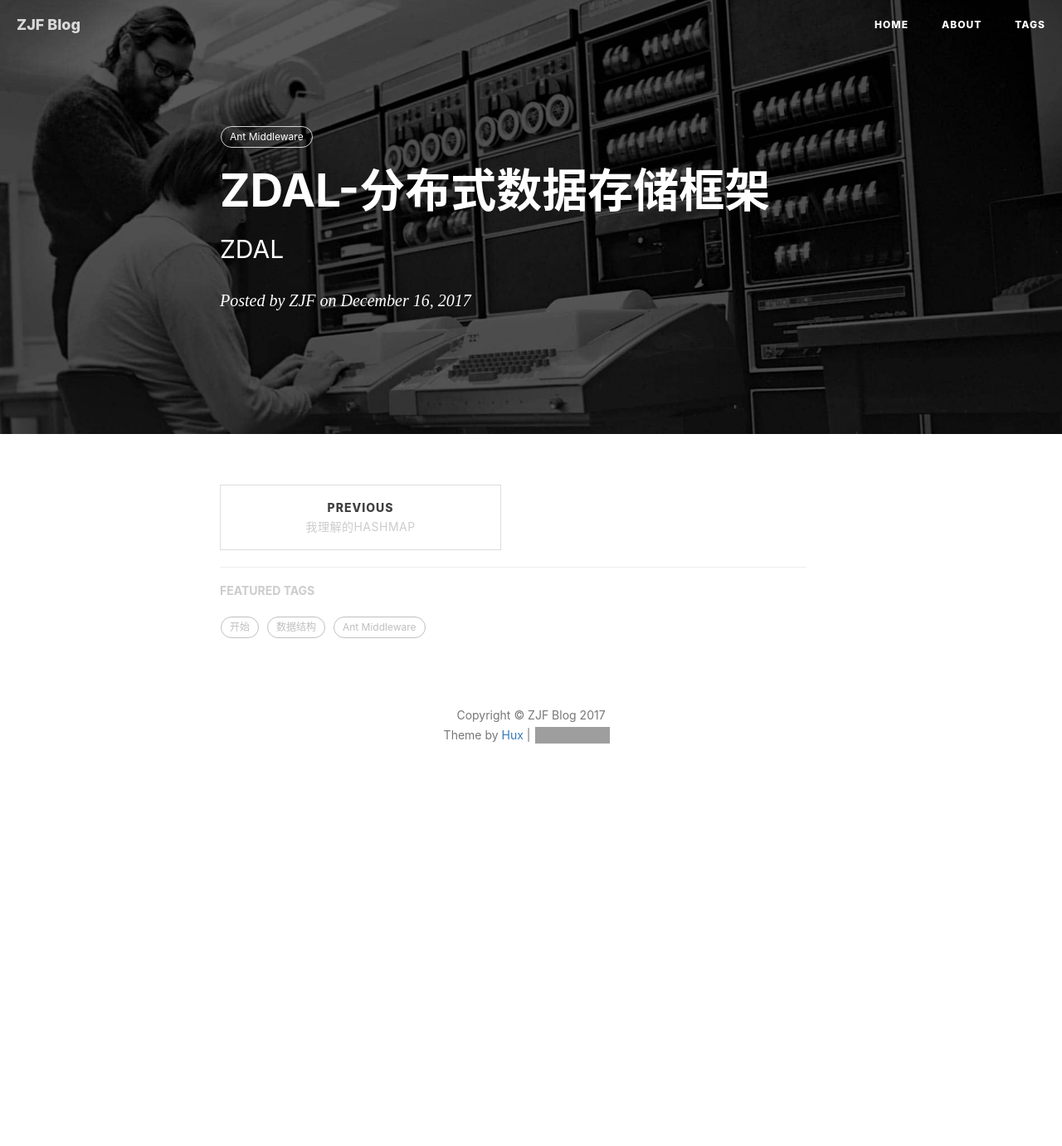
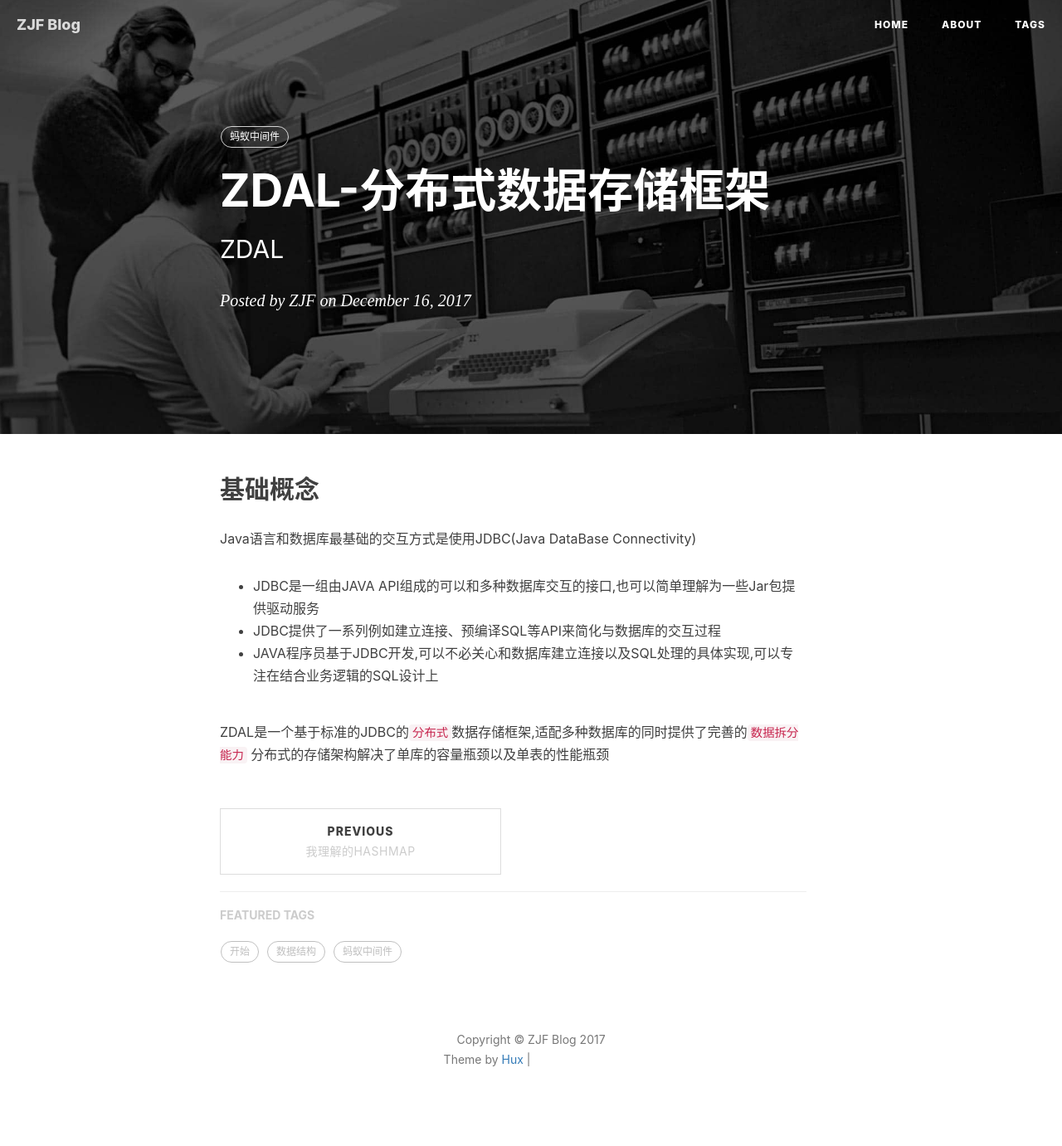
Before and after one commit to DoubleChick/DoubleChick.github.io, a Jekyll site: the page built from _posts/2017-12-10-zdal.markdown, in a window 1280 px wide. Shown: the whole page at 83% size. Built offline with Jekyll 4.4.1, drawn with Linux system fonts in a browser that asks for light colours; nearby versions of some CDN libraries; comment, search, counter and statistics services are not loaded; before the commit the page ends 990 px from its top, so only the background shows below that; grey boxes are pictures that could not be loaded.

Commit message:
Blog4Part2

```diff
--- a/_posts/2017-12-10-zdal.markdown
+++ b/_posts/2017-12-10-zdal.markdown
@@ -7,5 +7,15 @@ author:     "ZJF"
 header-img: "img/post-bg-unix-linux.jpg"
 catalog: false
 tags:
-    - Ant Middleware
+    - 蚂蚁中间件
 ---
+
+## 基础概念
+Java语言和数据库最基础的交互方式是使用JDBC(Java DataBase Connectivity)
+* JDBC是一组由JAVA API组成的可以和多种数据库交互的接口,也可以简单理解为一些Jar包提供驱动服务
+* JDBC提供了一系列例如建立连接、预编译SQL等API来简化与数据库的交互过程
+* JAVA程序员基于JDBC开发,可以不必关心和数据库建立连接以及SQL处理的具体实现,可以专注在结合业务逻辑的SQL设计上
+
+
+ZDAL是一个基于标准的JDBC的`分布式`数据存储框架,适配多种数据库的同时提供了完善的`数据拆分能力`
+分布式的存储架构解决了单库的容量瓶颈以及单表的性能瓶颈
```
